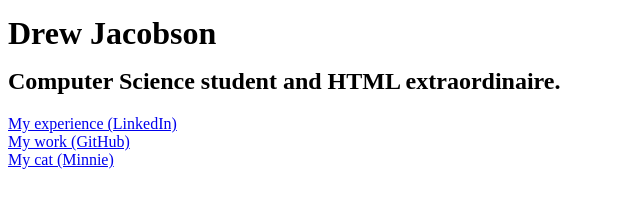
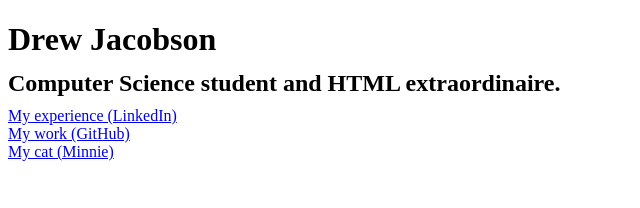
Before and after one commit to drewpj/djacobso.github.io, a plain HTML site: page index.html in a window 1280 px wide. Shown: the whole page, without its empty margins (0-640 px from the left). Drawn offline with Linux system fonts and the light colour scheme.

Commit message:
Updating line height for sndHeader

```diff
--- a/index.html
+++ b/index.html
@@ -5,8 +5,8 @@
   .heading {
     font: verdana;
   }
-  #fstHeader {
-    line-height: .8;
+  #sndHeader {
+    line-height: .3;
   }
   </style>
 </head>
```
